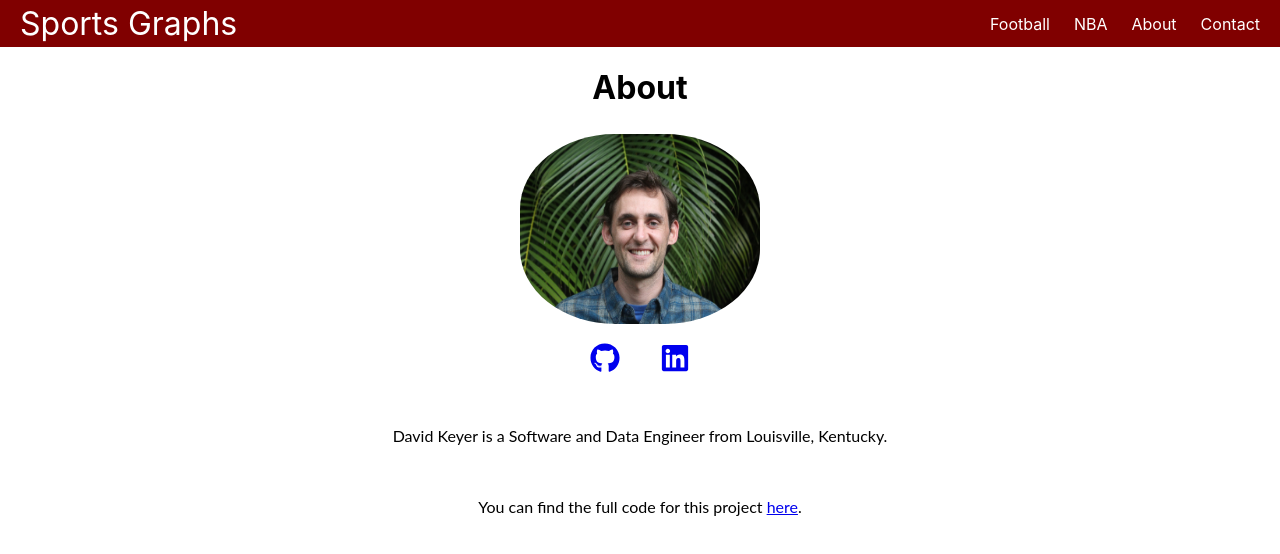
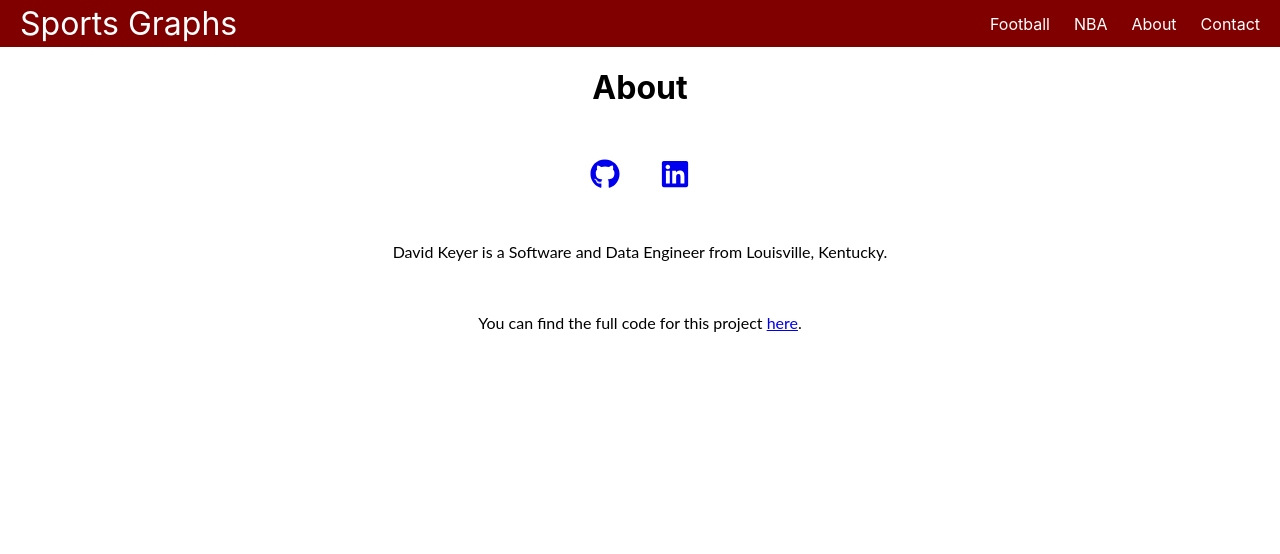
Before and after one commit to dkeyer/soccer_graphs_wesbite, a React (Create React App) app: page /about in a window 1280 px wide. Shown: the top 554 px of the page. Built offline with nearby package versions, Linux system fonts and the light colour scheme.

Commit message:
comment out img for now

```diff
--- a/src/Dropdown.css
+++ b/src/Dropdown.css
@@ -1,2 +1,2 @@
-.dropdown-item {
+.dropdown-item:hover {
 text-align: center;}
--- a/src/Navbar.css
+++ b/src/Navbar.css
@@ -21,5 +21,8 @@
     text-align: center;
 }
 
+
+
 .football-dropdown:hover {
+
 }
--- a/src/pages/About.tsx
+++ b/src/pages/About.tsx
@@ -1,5 +1,5 @@
 import './About.css';
-import headshot from "./davy.JPG"
+// import headshot from "./davy.JPG"
 import { FaGithub, FaLinkedin } from "react-icons/fa";
 
 export default function About() {
@@ -8,7 +8,7 @@ export default function About() {
     <div>
     <h1>About</h1>
     <div className="pic-with-links">
-    <img src= {headshot} alt="" />
+    {/* <img src= {headshot} alt="" /> */}
     <br />
 <div className="social-icons">
 <div className="icon">
```
